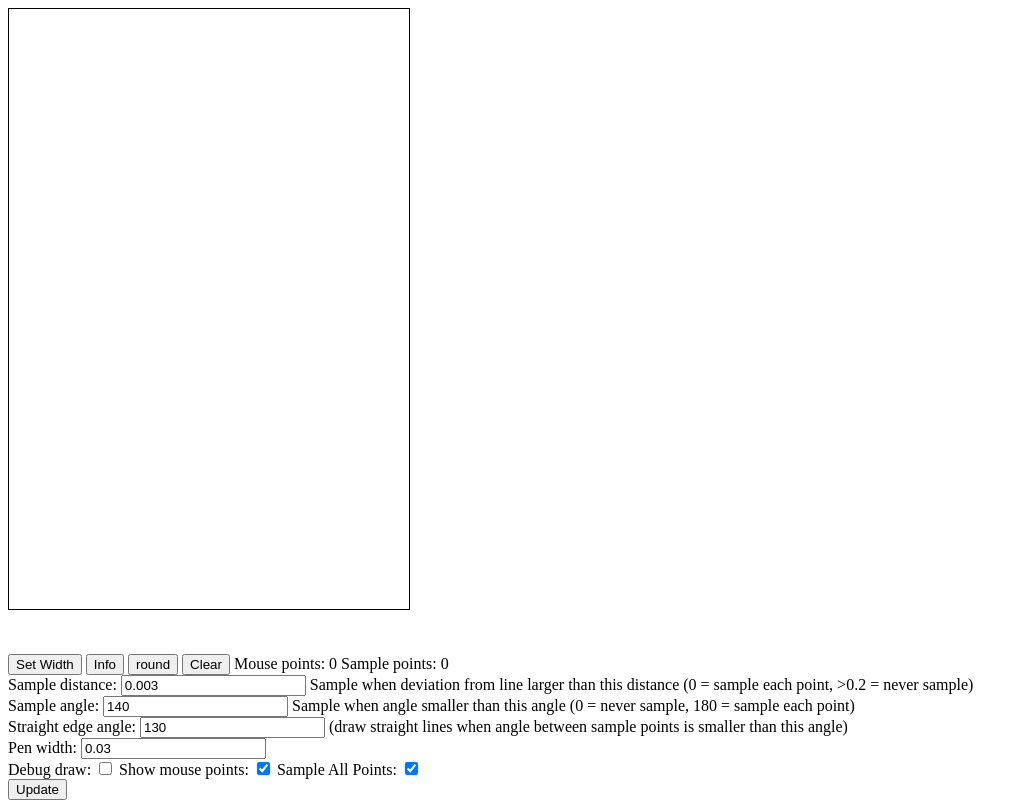
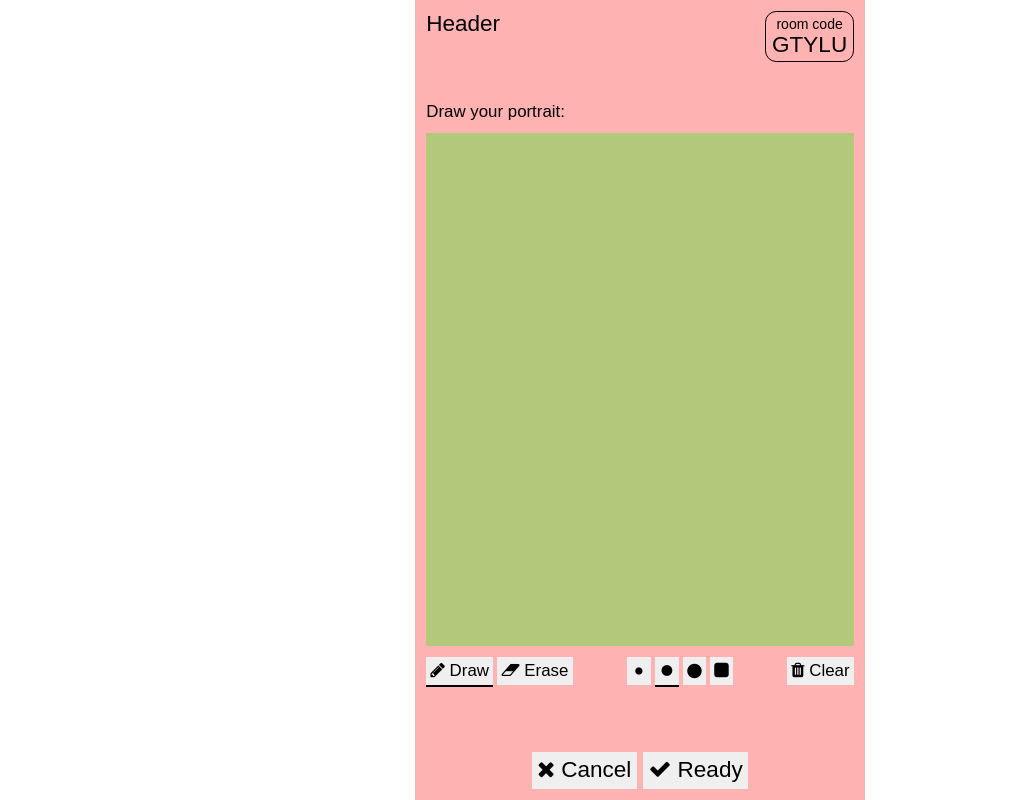
Before and after one commit to superhitgame/superhitgame.github.io, a plain HTML site: page index.html in a window 1280 px wide. Shown: the whole page, without its empty margins (0-1028 px from the left). Drawn offline with nearby package versions, Linux system fonts and the light colour scheme.

Commit message:
updated layout

```diff
--- a/bundle.js
+++ b/bundle.js
@@ -91,10 +91,13 @@
 	    var tempCanvas = document.getElementById('tempCanvas');
 	    var board = new Board(drawingCanvas, tempCanvas, config);
 	    var inputArea = new InputArea(tempCanvas, board);
-	    var v = helper.viewport();
+	    //var v = helper.viewport();
 	    //canvas.width  = v.width - 20;
-	    board.setHeight(v.height - 200);
+	    //board.setHeight(v.height - 200);
+	    board.updateSize();
+	    //board.setHeight(tempCanvas.height);
 
+	    /*
 	    document.getElementById("widthButton").addEventListener("click", function() {
 	        board.setWidth(prompt("Set width:"));
 	    });
@@ -166,6 +169,7 @@
 	        mousePoints.innerHTML = board.penX.length;
 	        board.reconstruct();
 	    };
+	*/
 
 	};
 
@@ -186,6 +190,7 @@
 	    this.config = config;
 	    this.buffer = new ScalableCanvas(tempCanvas, config);
 	    this.master = new ScalableCanvas(drawingCanvas, config);
+	    this.scaleFactor = 1;
 	    this.reset();
 	}
 
@@ -198,6 +203,7 @@
 	};
 
 	Board.prototype.startPen = function(x, y, reconstructing) {
+	    logger.log(x + " - " + y);
 	    this.addPoint(x, y, false);
 	    this.isDrawing = true;
 	};
@@ -214,25 +220,15 @@
 	    this.isDrawing = false;
 	};
 
-	Board.prototype.setWidth = function(width) {
-	    var originalScaleFactor = this.master.scaleFactor;
-	    this.buffer.setWidth(width);
-	    this.master.setWidth(width);
-	    var newScaleFactor = this.master.scaleFactor;
+	Board.prototype.updateSize = function() {
+	    this.buffer.updateSize();
+	    this.master.updateSize();
+	    var newScaleFactor = this.master.canvas.height / this.config.NORMALIZED_HEIGHT;
 	    this.distanceThreshold = this.config.SAMPLE_DISTANCE_THRESHOLD * newScaleFactor;
-	    this.rescale(originalScaleFactor, newScaleFactor);
+	    this.rescale(this.scaleFactor, newScaleFactor);
+	    this.scaleFactor = newScaleFactor;
 	    this.redraw();
-	};
-
-	Board.prototype.setHeight = function(height) {
-	    var originalScaleFactor = this.master.scaleFactor;
-	    this.buffer.setHeight(height);
-	    this.master.setHeight(height);
-	    var newScaleFactor = this.master.scaleFactor;
-	    this.distanceThreshold = this.config.SAMPLE_DISTANCE_THRESHOLD * newScaleFactor;
-	    this.rescale(originalScaleFactor, newScaleFactor);
-	    this.redraw();
-	};
+	}
 
 	Board.prototype.addPoint = function(x, y, dragging, close) {
 	    if(typeof x !== 'undefined' &&
@@ -286,8 +282,6 @@
 	}
 
 	Board.prototype.redraw = function() {
-	    this.master.initDrawingStyle();
-	    this.buffer.initDrawingStyle();
 	    this.master.clear();
 	    this.buffer.clear();
 	    this.master.drawSmoothLines(this.penX, this.penY, this.penDragging);
@@ -308,14 +302,6 @@
 	    document.getElementById("samplePoints").innerHTML = filtered.x.length;
 	};
 
-	Board.prototype.normalize = function(value) {
-	  return value / this.master.scaleFactor;
-	};
-
-	Board.prototype.denormalize = function(value) {
-	  return value * this.master.scaleFactor;
-	};
-
 	Board.prototype.rescale = function(origFactor, newFactor) {
 	    var factor = newFactor / origFactor;
 	    for(var i = 0; i < this.penX.length; i++){
@@ -323,7 +309,6 @@
 	        this.penY[i] = factor * this.penY[i];
 	    }
 	};
-
 
 	Board.prototype.round = function(){
 	    var normX = 1 / this.config.NORMALIZED_WIDTH / this.config.NORMALIZED_WIDTH * this.config.ROUNDING_FACTOR_X;
@@ -354,28 +339,18 @@
 	    this.config = config;
 	    this.canvas = canvas;
 	    this.context = this.canvas.getContext("2d");
-	    this.scaleFactor = 1;
 	    this.clearMargin = 1;
-	}
-
-	ScalableCanvas.prototype.initDrawingStyle = function() {
 	    this.context.strokeStyle = colors.DARK_GREY;
 	    this.context.lineJoin = "round";
 	    this.context.lineCap = "round";
-	    this.context.lineWidth = this.scaleFactor * this.config.NORMALIZED_PEN_WIDTH;
 	}
 
-	ScalableCanvas.prototype.setWidth = function(width) {
-	    this.canvas.width = width;
-	    this.scaleFactor = width / this.config.NORMALIZED_WIDTH;
-	    this.canvas.height = this.scaleFactor * this.config.NORMALIZED_HEIGHT;
-	};
-
-	ScalableCanvas.prototype.setHeight = function(height) {
-	    this.canvas.height = height;
-	    this.scaleFactor = height / this.config.NORMALIZED_HEIGHT;
-	    this.canvas.width = this.scaleFactor * this.config.NORMALIZED_WIDTH;
-	};
+	ScalableCanvas.prototype.updateSize = function() {
+	    this.canvas.height = this.canvas.clientHeight;
+	    this.canvas.width = this.canvas.clientWidth;
+	    var scaleFactor = this.canvas.height / this.config.NORMALIZED_HEIGHT;
+	    this.context.lineWidth = scaleFactor * this.config.NORMALIZED_PEN_WIDTH;
+	}
 
 	ScalableCanvas.prototype.drawPoint = function(x, y) {
 	    this.context.beginPath();
--- /dev/null
+++ b/css/style.css
@@ -0,0 +1,297 @@
+/**
+ * Global
+ */
+
+body,
+html {
+	padding: 0;
+	margin: 0;
+	overflow: hidden;
+	height: 100%;
+}
+
+body {
+	font-family: Arial, Helvetica, sans-serif;
+	font-size: 5vw;
+}
+
+@media (min-aspect-ratio: 9/16) {
+	body {
+		font-size: 2.8125vh;
+	}
+}
+
+input,
+button {
+	box-sizing: border-box;
+}
+
+button {
+	font-size: 1em;
+	padding: .25em;
+	border: none;
+	cursor: pointer;
+	-webkit-appearance: none;
+    border-radius: 0;
+}
+
+#global-container {
+	box-sizing: border-box;
+	padding: .5em;
+	margin: 0 auto;
+	background-color: rgba(255,0,0,.3);
+	width: 100%;
+	height: 100%;
+	max-width: 56.25vh;
+	display: flex;
+	flex-direction: column;
+	justify-content: space-between;
+}
+
+#header,
+#footer,
+#content {
+	position: relative;
+}
+
+.menu-vertical button {
+	display: block;
+	clear: both;
+	width: 100%;
+	margin-bottom: .5em;
+}
+
+.menu-vertical button:last-child {
+	margin-bottom: 0;
+}
+
+.room-code-container {
+	position: absolute;
+	right: 0;
+	top: 0;
+	padding: .15em .25em;
+	border: 1px solid black;
+	border-radius: .5em;
+}
+
+.room-code-container .label {
+	font-size: .625em;
+	display: block;
+	text-align: center;
+}
+
+.room-code-container .room-code {
+	display: block;
+	text-align: center;
+	font-size: 1em;
+}
+
+.task-clock {
+	border-radius: 100%;
+	border: 2px solid black;
+	width: 1.5em;
+	height: 1.5em;
+	line-height: 1.5;
+	text-align: center;
+}
+
+
+/**
+ * Enter name/code state. Join game state.
+ */
+.form-join-game button,
+.form-join-game input,
+.form-create-game  button,
+.form-create-game input {
+	display: block;
+	clear: both;
+	width: 100%;
+	margin-bottom: .5em;
+}
+
+
+/**
+ * Lobby state
+ */
+
+.players-list-container .label {
+	display: block;
+	padding: 0 0 .5em 0;
+}
+
+.players-list {
+	display: block;
+	clear: both;
+	list-style: none;
+	margin: 0;
+	padding: 0;
+}
+
+.players-list li {
+	box-sizing: border-box;
+	display: block;
+	float: left;
+	width: 33.3333%;
+	padding: 0 .5em;
+	margin: 0 0 1em 0;
+	text-align: center;
+}
+
+.players-list li:nth-child(3n+1) {
+	clear: left;
+}
+
+.players-list .name {
+	display: block;
+	font-size: .75em;
+
+	/* Careful, this breaks the word wherever it is without a hyphen */
+	overflow-wrap: break-word;
+	word-wrap: break-word;
+
+	/* Adds a hyphen where the word breaks */
+	-webkit-hyphens: auto;
+	-ms-hyphens: auto;
+	-moz-hyphens: auto;
+	hyphens: auto;
+}
+
+.portrait-container {
+	margin: 0 auto;
+	display: block;
+	position: relative;
+	width: 3em;
+}
+
+.portrait-container .inner {
+	display: block;
+	position: relative;
+	height: 0;
+	padding-bottom: 120%;
+}
+
+.portrait-container img {
+	position: absolute;
+	left: 0;
+	right: 0;
+	top: 0;
+	bottom: 0;
+	width: 100%;
+	height: 100%;
+}
+
+.invite-instructions {
+	clear: both;
+	font-size: .75em;
+	padding: 1em 4em 0;
+}
+
+
+/**
+ * State draw
+ */
+
+.task-container {
+	position: relative;
+	padding-bottom: .5em;
+	padding-right: 2.5em;
+}
+
+.task-description-title {
+	font-size: .75em;
+}
+
+.task-container .task-clock {
+	position: absolute;
+	right: 0;
+	bottom: .25em;
+}
+
+
+/**
+ * State waiting room
+ */
+
+.state-waiting-room .task-clock-container {
+	font-size: 2em;
+}
+
+.state-waiting-room .task-clock {
+	margin: 0 auto;
+}
+
+
+/**
+ * State describe drawing
+ */
+
+.state-describe-drawing .description {
+	width: 100%;
+	margin: .5em 0 0 0;
+}
+
+
+/**
+ * Drawing canvas
+ */
+
+.canvas-container {
+	position: relative;
+	width: 100%;
+	height: 0;
+	padding-bottom: 120%;
+	background-color: rgba(0,255,0,.3);
+}
+
+.canvas-container canvas {
+	position: absolute;
+	width: 100%;
+	height: 100%;
+}
+
+.drawing-controls-container {
+	padding-top: .5em;
+	display: flex;
+	justify-content: space-between;
+}
+
+.controls-group button {
+	font-size: .75em;
+	display: block;
+	float: left;
+	margin-right: .25em;
+}
+
+.controls-group button:last-child {
+	margin-right: 0;
+}
+
+.controls-group button.active {
+	font-size: .75em;
+	display: block;
+	float: left;
+	margin-right: .25em;
+	border-bottom: 2px solid black;
+}
+
+.btn-size i {
+	vertical-align: middle;
+}
+
+.btn-size-small i {
+	font-size: .5em;
+	padding: 0 .5em;
+}
+
+.btn-size-medium i {
+	font-size: .75em;
+	padding: 0 .18em;
+}
+
+.btn-size-large i {
+	font-size: 1em;
+}
+
+.state-controls-container {
+	text-align: center;
+}
--- a/index.html
+++ b/index.html
@@ -2,40 +2,72 @@
 <html>
     <head>
         <meta charset="UTF-8">
-    	<meta name="viewport" content="width=device-width, initial-scale=1">
+        <!--
+        <meta name="viewport" content="width=device-width, initial-scale=1">
+        -->
+        <link rel="stylesheet" type="text/css" href="css/style.css">
+	    <link rel="stylesheet" type="text/css" href="https://cdnjs.cloudflare.com/ajax/libs/normalize/3.0.3/normalize.min.css">
+	    <link rel="stylesheet" type="text/css" href="https://cdnjs.cloudflare.com/ajax/libs/font-awesome/4.5.0/css/font-awesome.min.css">
+
         <title>Drawing tool test</title>
     </head>
 
     <body>
+        <!--
         <canvas id="drawingCanvas" width="1" height="1" style="border:solid black 1px; position:absolute">
             Your browser does not support canvas element.
         </canvas>
         <canvas id="tempCanvas" width="1" height="1" style="border:solid black 1px; position:absolute">
             Your browser does not support canvas element.
         </canvas>
-        <div style="position:absolute;bottom:0px">
-        <button id="widthButton">Set Width</button>
-        <button id="infoButton">Info</button>
-        <button id="roundButton">round</button>
-        <button id="clearButton">Clear</button>
-        Mouse points: <span id="mousePoints">0</span>
-        Sample points: <span id="samplePoints">0</span>
+        -->
 
-        <br>
-        Sample distance: <input id="sampleDistance" type="text"> </input>Sample when deviation from line larger than this distance (0 = sample each point, >0.2 = never sample)
-        <br>
-        Sample angle: <input id="sampleHook" type="text"> </input>Sample when angle smaller than this angle (0 = never sample, 180 = sample each point)
-        <br>
-        Straight edge angle: <input id="straightAngle" type="text"> </input>(draw straight lines when angle between sample points is smaller than this angle)
-        <br>
-        Pen width: <input id="penWidth" type="text"> </input>
-        <br>
-        Debug draw: <input id="debugDraw" type="checkbox"> </input>
-        Show mouse points: <input id="showMouse" type="checkbox"> </input>
-        Sample All Points: <input id="drawAll" type="checkbox"> </input>
-        <br>
-        <button id="update">Update</button>
+
+	<div id="global-container">
+	   <div id="header">
+			Header
+			<div class="room-code-container">
+				<span class="label">room code</span>
+				<span class="room-code">GTYLU</span>
+			</div>
+		</div>
+		<div id="content">
+			<div class="task-container">
+				<div class="task-description-title">Draw your portrait:</div>
+			</div>
+			<div class="canvas-container">
+                <canvas id="drawingCanvas">
+                    Your browser does not support canvas element.
+                </canvas>
+                    <canvas id="tempCanvas">
+                </canvas>
+
+			</div>
+			<div class="drawing-controls-container">
+				<div class="controls-group">
+					<button class="btn-draw active"><i class="fa fa-pencil"></i> Draw</button>
+					<button class="btn-erase"><i class="fa fa-eraser"></i> Erase</button>
+				</div>
+				<div class="controls-group">
+					<button class="btn-size btn-size-small"><i class="fa fa-circle"></i></button>
+					<button class="btn-size btn-size-medium active"><i class="fa fa-circle"></i></button>
+					<button class="btn-size btn-size-large"><i class="fa fa-circle"></i></button>
+					<button class="btn-color"><i class="fa fa-square"></i></button>
+				</div>
+				<div class="controls-group">
+					<button class="btn-trash"><i class="fa fa-trash"></i> Clear</button>
+				</div>
+			</div>
+		</div>
+		<div id="footer">
+			<div class="state-controls-container">
+				<button class="btn-cancel"><i class="fa fa-times"></i> Cancel</button>
+				<button class="btn-next"><i class="fa fa-check"></i> Ready</button>
+			</div>
+		</div>
+
+        </div>
+
         <script type="text/javascript" src="bundle.js" charset="utf-8"></script>
-        <div>
     </body>
 </html>
```
Also changed, not shown: board.js (+9 -28 lines), entry.js (+6 -2 lines), index - Copy.html (added, +41 -0 lines), scalableCanvas.js (+6 -16 lines).
